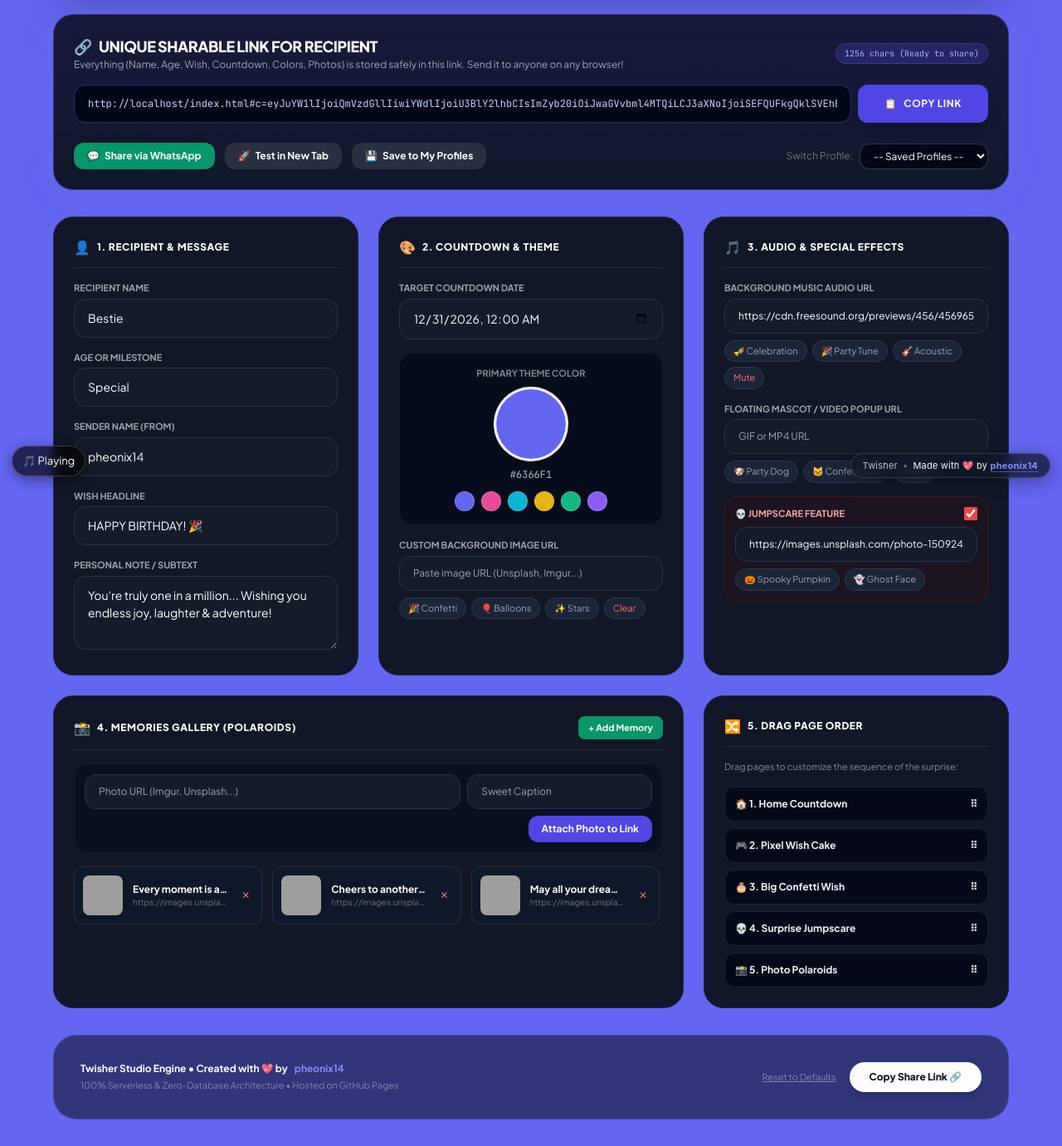
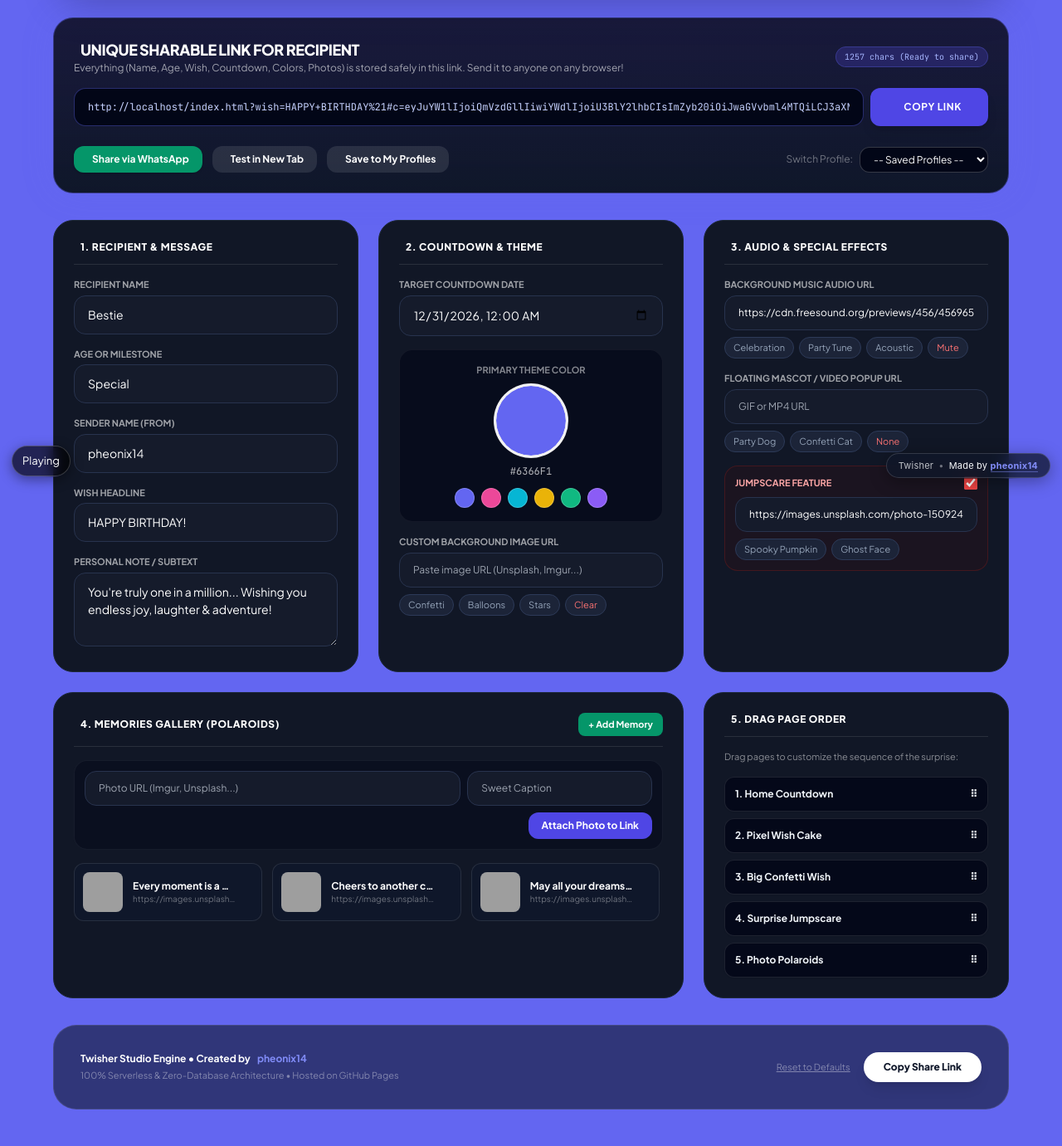
Before and after one commit to pheonix14/twisher, a website: page admin.html in a window 1280 px wide. Shown: the part 212-1593 px from the top of the page at 83% size. Drawn offline with nearby package versions, Linux system fonts and the light colour scheme; grey boxes are pictures that could not be loaded.

Commit message:
style: remove emojis across UI and templates

```diff
--- a/admin.html
+++ b/admin.html
@@ -95,7 +95,7 @@
 </head>
 <body class="min-h-screen p-4 md:p-8">
 
-    <div id="toast" class="toast-notify">✨ Link Copied to Clipboard!</div>
+    <div id="toast" class="toast-notify"> Link Copied to Clipboard!</div>
 
     <div class="max-w-6xl mx-auto space-y-8">
 
@@ -105,7 +105,7 @@
 
             <div>
                 <div class="inline-flex items-center gap-2 px-3 py-1 rounded-full bg-indigo-500/20 border border-indigo-500/30 text-indigo-300 text-xs font-bold uppercase tracking-wider mb-2">
-                    <span>⚡</span> Zero-Database URL Architecture
+                    <span></span> Zero-Database URL Architecture
                 </div>
                 <h1 class="text-3xl md:text-4xl font-black italic tracking-tight uppercase text-white flex items-center gap-3">
                     Twisher Studio
@@ -117,7 +117,7 @@
 
             <div class="flex items-center gap-3">
                 <a href="index.html" id="back-home-btn" class="bg-white/10 hover:bg-white/20 text-white px-5 py-2.5 rounded-full text-xs font-bold uppercase tracking-wider transition flex items-center gap-2">
-                    <span>👁️ Preview</span>
+                    <span>Preview Preview</span>
                 </a>
             </div>
         </header>
@@ -127,7 +127,7 @@
             <div class="flex flex-col md:flex-row justify-between items-start md:items-center gap-4 mb-4">
                 <div>
                     <h2 class="text-lg font-black uppercase tracking-tight text-white flex items-center gap-2">
-                        <span>🔗</span> Unique Sharable Link For Recipient
+                        <span></span> Unique Sharable Link For Recipient
                     </h2>
                     <p class="text-xs text-white/60">
                         Everything (Name, Age, Wish, Countdown, Colors, Photos) is stored safely in this link. Send it to anyone on any browser!
@@ -144,20 +144,20 @@
             <div class="flex flex-col sm:flex-row gap-2 mb-4">
                 <input type="text" id="shareable-url-input" readonly onclick="this.select()" class="custom-input code-font text-xs bg-slate-950 border-indigo-500/40 text-indigo-200 select-all py-3.5">
                 <button onclick="copyShareableUrl()" class="bg-indigo-600 hover:bg-indigo-500 active:scale-95 text-white px-8 py-3.5 rounded-xl font-bold text-xs uppercase tracking-wider transition shadow-lg shrink-0 flex items-center justify-center gap-2">
-                    <span>📋</span> Copy Link
+                    <span></span> Copy Link
                 </button>
             </div>
 
             <!-- Quick Action Row -->
             <div class="flex flex-wrap items-center gap-3 pt-2">
                 <button onclick="shareOnWhatsApp()" class="bg-emerald-600 hover:bg-emerald-500 text-white px-4 py-2 rounded-xl text-xs font-bold transition flex items-center gap-1.5 shadow">
-                    <span>💬</span> Share via WhatsApp
+                    <span></span> Share via WhatsApp
                 </button>
                 <button onclick="openShareableUrl()" class="bg-white/10 hover:bg-white/20 text-white px-4 py-2 rounded-xl text-xs font-bold transition flex items-center gap-1.5">
-                    <span>🚀</span> Test in New Tab
+                    <span></span> Test in New Tab
                 </button>
                 <button onclick="saveCurrentProfile()" class="bg-white/10 hover:bg-white/20 text-white px-4 py-2 rounded-xl text-xs font-bold transition flex items-center gap-1.5">
-                    <span>💾</span> Save to My Profiles
+                    <span></span> Save to My Profiles
                 </button>
                 <div class="ml-auto flex items-center gap-2">
                     <label class="text-xs text-white/40">Switch Profile:</label>
@@ -174,7 +174,7 @@
             <!-- 1. PERSON & MESSAGE -->
             <div class="section-card space-y-4">
                 <div class="flex items-center gap-2 border-b border-white/10 pb-3">
-                    <span class="text-indigo-400">👤</span>
+                    <span class="text-indigo-400"></span>
                     <h3 class="text-xs font-black text-white uppercase tracking-wider">1. Recipient & Message</h3>
                 </div>
 
@@ -195,7 +195,7 @@
 
                 <div>
                     <label class="text-[11px] text-white/60 block mb-1 font-bold uppercase">Wish Headline</label>
-                    <input type="text" id="cfg-wish" placeholder="🎉 HAPPY BIRTHDAY!" oninput="updateAll()" class="custom-input">
+                    <input type="text" id="cfg-wish" placeholder=" HAPPY BIRTHDAY!" oninput="updateAll()" class="custom-input">
                 </div>
 
                 <div>
@@ -207,7 +207,7 @@
             <!-- 2. COUNTDOWN & VISUAL THEME -->
             <div class="section-card space-y-4">
                 <div class="flex items-center gap-2 border-b border-white/10 pb-3">
-                    <span class="text-pink-400">🎨</span>
+                    <span class="text-pink-400"></span>
                     <h3 class="text-xs font-black text-white uppercase tracking-wider">2. Countdown & Theme</h3>
                 </div>
 
@@ -236,9 +236,9 @@
                     <label class="text-[11px] text-white/60 block mb-1 font-bold uppercase">Custom Background Image URL</label>
                     <input type="text" id="cfg-bg" placeholder="Paste image URL (Unsplash, Imgur...)" oninput="updateAll()" class="custom-input text-xs">
                     <div class="flex gap-1.5 mt-2 flex-wrap">
-                        <span onclick="setBg('https://images.unsplash.com/photo-1513151233558-d860c5398176?w=1600')" class="preset-chip">🎉 Confetti</span>
-                        <span onclick="setBg('https://images.unsplash.com/photo-1530103862676-de8c9debad1d?w=1600')" class="preset-chip">🎈 Balloons</span>
-                        <span onclick="setBg('https://images.unsplash.com/photo-1506703719100-a0f3a48c0f86?w=1600')" class="preset-chip">✨ Stars</span>
+                        <span onclick="setBg('https://images.unsplash.com/photo-1513151233558-d860c5398176?w=1600')" class="preset-chip"> Confetti</span>
+                        <span onclick="setBg('https://images.unsplash.com/photo-1530103862676-de8c9debad1d?w=1600')" class="preset-chip"> Balloons</span>
+                        <span onclick="setBg('https://images.unsplash.com/photo-1506703719100-a0f3a48c0f86?w=1600')" class="preset-chip"> Stars</span>
                         <span onclick="setBg('')" class="preset-chip text-red-400">Clear</span>
                     </div>
                 </div>
@@ -247,7 +247,7 @@
             <!-- 3. MEDIA (MUSIC, POPUP, JUMPSCARE) -->
             <div class="section-card space-y-4">
                 <div class="flex items-center gap-2 border-b border-white/10 pb-3">
-                    <span class="text-amber-400">🎵</span>
+                    <span class="text-amber-400"></span>
                     <h3 class="text-xs font-black text-white uppercase tracking-wider">3. Audio & Special Effects</h3>
                 </div>
 
@@ -255,9 +255,9 @@
                     <label class="text-[11px] text-white/60 block mb-1 font-bold uppercase">Background Music Audio URL</label>
                     <input type="text" id="cfg-music" placeholder="Audio URL (.mp3 / .ogg)" oninput="updateAll()" class="custom-input text-xs">
                     <div class="flex gap-1.5 mt-2 flex-wrap">
-                        <span onclick="setMusic('https://cdn.freesound.org/previews/456/456965_5121236-lq.mp3')" class="preset-chip">🎺 Celebration</span>
-                        <span onclick="setMusic('https://cdn.freesound.org/previews/320/320655_5260872-lq.mp3')" class="preset-chip">🎉 Party Tune</span>
-                        <span onclick="setMusic('https://cdn.freesound.org/previews/566/566384_6142149-lq.mp3')" class="preset-chip">🎸 Acoustic</span>
+                        <span onclick="setMusic('https://cdn.freesound.org/previews/456/456965_5121236-lq.mp3')" class="preset-chip"> Celebration</span>
+                        <span onclick="setMusic('https://cdn.freesound.org/previews/320/320655_5260872-lq.mp3')" class="preset-chip"> Party Tune</span>
+                        <span onclick="setMusic('https://cdn.freesound.org/previews/566/566384_6142149-lq.mp3')" class="preset-chip"> Acoustic</span>
                         <span onclick="setMusic('')" class="preset-chip text-red-400">Mute</span>
                     </div>
                 </div>
@@ -266,21 +266,21 @@
                     <label class="text-[11px] text-white/60 block mb-1 font-bold uppercase">Floating Mascot / Video Popup URL</label>
                     <input type="text" id="cfg-popup" placeholder="GIF or MP4 URL" oninput="updateAll()" class="custom-input text-xs">
                     <div class="flex gap-1.5 mt-2 flex-wrap">
-                        <span onclick="setPopup('https://media.giphy.com/media/blSTtZehjAZ8I/giphy.gif')" class="preset-chip">🐶 Party Dog</span>
-                        <span onclick="setPopup('https://media.giphy.com/media/artj92V8o75VPL7AeQ/giphy.gif')" class="preset-chip">🐱 Confetti Cat</span>
+                        <span onclick="setPopup('https://media.giphy.com/media/blSTtZehjAZ8I/giphy.gif')" class="preset-chip"> Party Dog</span>
+                        <span onclick="setPopup('https://media.giphy.com/media/artj92V8o75VPL7AeQ/giphy.gif')" class="preset-chip"> Confetti Cat</span>
                         <span onclick="setPopup('')" class="preset-chip text-red-400">None</span>
                     </div>
                 </div>
 
                 <div class="p-3 bg-red-950/20 border border-red-900/40 rounded-2xl space-y-2">
                     <div class="flex items-center justify-between">
-                        <label class="text-[11px] text-red-300 font-bold uppercase">💀 Jumpscare Feature</label>
+                        <label class="text-[11px] text-red-300 font-bold uppercase"> Jumpscare Feature</label>
                         <input type="checkbox" id="cfg-scare-enabled" checked onchange="updateAll()" class="w-4 h-4 accent-red-500 cursor-pointer">
                     </div>
                     <input type="text" id="cfg-scare" placeholder="Jumpscare image/video URL" oninput="updateAll()" class="custom-input text-xs">
                     <div class="flex gap-1.5 flex-wrap">
-                        <span onclick="setScare('https://images.unsplash.com/photo-1509248961158-e54f6934749c?w=800')" class="preset-chip">🎃 Spooky Pumpkin</span>
-                        <span onclick="setScare('https://images.unsplash.com/photo-1508361001413-7a9dca21d08a?w=800')" class="preset-chip">👻 Ghost Face</span>
+                        <span onclick="setScare('https://images.unsplash.com/photo-1509248961158-e54f6934749c?w=800')" class="preset-chip"> Spooky Pumpkin</span>
+                        <span onclick="setScare('https://images.unsplash.com/photo-1508361001413-7a9dca21d08a?w=800')" class="preset-chip"> Ghost Face</span>
                     </div>
                 </div>
             </div>
@@ -289,7 +289,7 @@
             <div class="section-card md:col-span-2 space-y-4">
                 <div class="flex items-center justify-between border-b border-white/10 pb-3">
                     <div class="flex items-center gap-2">
-                        <span class="text-emerald-400">📸</span>
+                        <span class="text-emerald-400"></span>
                         <h3 class="text-xs font-black text-white uppercase tracking-wider">4. Memories Gallery (Polaroids)</h3>
                     </div>
                     <button onclick="addMemoryPrompt()" class="bg-emerald-600 hover:bg-emerald-500 text-white text-[11px] font-bold px-3 py-1.5 rounded-lg transition">
@@ -317,7 +317,7 @@
             <!-- 5. JOURNEY FLOW (DRAGGABLE) -->
             <div class="section-card space-y-4">
                 <div class="flex items-center gap-2 border-b border-white/10 pb-3">
-                    <span class="text-purple-400">🔀</span>
+                    <span class="text-purple-400"></span>
                     <h3 class="text-xs font-black text-white uppercase tracking-wider">5. Drag Page Order</h3>
                 </div>
 
@@ -325,19 +325,19 @@
 
                 <ul id="page-list" class="space-y-2">
                     <li class="p-3 bg-slate-950/80 border border-white/10 rounded-xl flex justify-between items-center text-xs font-bold cursor-move shadow-sm hover:border-indigo-500 transition" data-id="index.html">
-                        <span>🏠 1. Home Countdown</span> <span>⠿</span>
+                        <span> 1. Home Countdown</span> <span>⠿</span>
                     </li>
                     <li class="p-3 bg-slate-950/80 border border-white/10 rounded-xl flex justify-between items-center text-xs font-bold cursor-move shadow-sm hover:border-indigo-500 transition" data-id="game.html">
-                        <span>🎮 2. Pixel Wish Cake</span> <span>⠿</span>
+                        <span> 2. Pixel Wish Cake</span> <span>⠿</span>
                     </li>
                     <li class="p-3 bg-slate-950/80 border border-white/10 rounded-xl flex justify-between items-center text-xs font-bold cursor-move shadow-sm hover:border-indigo-500 transition" data-id="wish.html">
-                        <span>🎂 3. Big Confetti Wish</span> <span>⠿</span>
+                        <span> 3. Big Confetti Wish</span> <span>⠿</span>
                     </li>
                     <li class="p-3 bg-slate-950/80 border border-white/10 rounded-xl flex justify-between items-center text-xs font-bold cursor-move shadow-sm hover:border-indigo-500 transition" data-id="jumpscare.html">
-                        <span>💀 4. Surprise Jumpscare</span> <span>⠿</span>
+                        <span> 4. Surprise Jumpscare</span> <span>⠿</span>
                     </li>
                     <li class="p-3 bg-slate-950/80 border border-white/10 rounded-xl flex justify-between items-center text-xs font-bold cursor-move shadow-sm hover:border-indigo-500 transition" data-id="gallery.html">
-                        <span>📸 5. Photo Polaroids</span> <span>⠿</span>
+                        <span> 5. Photo Polaroids</span> <span>⠿</span>
                     </li>
                 </ul>
             </div>
@@ -347,7 +347,7 @@
         <footer class="p-8 bg-slate-900/60 rounded-[28px] border border-white/10 flex flex-col md:flex-row justify-between items-center gap-4 text-xs text-white/60">
             <div>
                 <p class="font-bold text-white flex items-center gap-2">
-                    Twisher Studio Engine • Created with 💖 by <a href="https://github.com/pheonix14" target="_blank" class="text-indigo-400 font-bold hover:underline">pheonix14</a>
+                    Twisher Studio Engine • Created by <a href="https://github.com/pheonix14" target="_blank" class="text-indigo-400 font-bold hover:underline">pheonix14</a>
                 </p>
                 <p class="text-[11px] text-white/40 mt-1">
                     100% Serverless & Zero-Database Architecture • Hosted on GitHub Pages
@@ -358,7 +358,7 @@
                     Reset to Defaults
                 </button>
                 <button onclick="copyShareableUrl()" class="bg-white text-slate-900 font-black px-6 py-2.5 rounded-full hover:scale-105 active:scale-95 transition shadow-lg">
-                    Copy Share Link 🔗
+                    Copy Share Link
                 </button>
             </div>
         </footer>
@@ -419,7 +419,7 @@
             const urlInput = document.getElementById('new-mem-url');
             const capInput = document.getElementById('new-mem-cap');
             const url = urlInput.value.trim();
-            const cap = capInput.value.trim() || 'A cherished memory ✨';
+            const cap = capInput.value.trim() || 'A cherished memory ';
 
             if (!url) {
                 alert("Please provide an image URL first!");
@@ -433,7 +433,7 @@
 
             renderMemoriesList();
             updateAll();
-            showToast("📸 Memory Added to Link!");
+            showToast(" Memory Added to Link!");
         }
 
         function removeMemory(index) {
@@ -459,7 +459,7 @@
                         <p class="text-xs font-bold truncate text-white">${escapeHtml(m.caption)}</p>
                         <p class="text-[10px] text-white/40 truncate">${escapeHtml(m.src)}</p>
                     </div>
-                    <button onclick="removeMemory(${idx})" class="text-red-400 hover:text-red-300 p-1 text-xs" title="Remove">✕</button>
+                    <button onclick="removeMemory(${idx})" class="text-red-400 hover:text-red-300 p-1 text-xs" title="Remove"></button>
                 </div>
             `).join('');
         }
@@ -500,10 +500,10 @@
             input.select();
             input.setSelectionRange(0, 99999);
             navigator.clipboard.writeText(input.value).then(() => {
-                showToast("📋 Link Copied! Send it to your friend.");
+                showToast(" Link Copied! Send it to your friend.");
             }).catch(() => {
                 document.execCommand('copy');
-                showToast("📋 Link Copied!");
+                showToast(" Link Copied!");
             });
         }
 
@@ -543,7 +543,7 @@
             profiles[name] = currentConfig;
             localStorage.setItem('twisher_saved_profiles', JSON.stringify(profiles));
             updateProfileDropdown();
-            showToast(`💾 Saved profile "${name}"!`);
+            showToast(` Saved profile "${name}"!`);
         }
 
         function updateProfileDropdown() {
@@ -565,7 +565,7 @@
                 currentConfig = profiles[name];
                 populateForm(currentConfig);
                 updateAll();
-                showToast(`📂 Loaded profile "${name}"!`);
+                showToast(` Loaded profile "${name}"!`);
             }
         }
 
--- a/engine.js
+++ b/engine.js
@@ -14,7 +14,7 @@ const DEFAULT_CONFIG = {
     name: "Bestie",
     age: "Special",
     from: "pheonix14",
-    wish: "HAPPY BIRTHDAY! 🎉",
+    wish: "HAPPY BIRTHDAY! ",
     sub: "You're truly one in a million... Wishing you endless joy, laughter & adventure!",
     targetDate: "2026-12-31T00:00",
     themeColor: "#6366f1",
@@ -25,9 +25,9 @@ const DEFAULT_CONFIG = {
     showJumpscare: true,
     pageOrder: DEFAULT_ORDER,
     memories: [
-        { src: "https://images.unsplash.com/photo-1513151233558-d860c5398176?w=800", caption: "Every moment is a memory worth celebrating ✨" },
-        { src: "https://images.unsplash.com/photo-1464349095431-e9a21285b5f3?w=800", caption: "Cheers to another chapter of awesomeness 🎂" },
-        { src: "https://images.unsplash.com/photo-1530103862676-de8c9debad1d?w=800", caption: "May all your dreams take flight! 🎈" }
+        { src: "https://images.unsplash.com/photo-1513151233558-d860c5398176?w=800", caption: "Every moment is a memory worth celebrating " },
+        { src: "https://images.unsplash.com/photo-1464349095431-e9a21285b5f3?w=800", caption: "Cheers to another chapter of awesomeness " },
+        { src: "https://images.unsplash.com/photo-1530103862676-de8c9debad1d?w=800", caption: "May all your dreams take flight! " }
     ]
 };
 
@@ -214,7 +214,7 @@ function initMedia(cfg) {
             <div style="position:fixed; bottom:60px; left:16px; width:150px; z-index:9990;
                         border:2px solid rgba(255,255,255,0.4); border-radius:16px; overflow:hidden;
                         box-shadow: 0 10px 25px rgba(0,0,0,0.6); background: rgba(0,0,0,0.85); backdrop-filter: blur(10px);">
-                <button onclick="this.parentElement.remove()" style="position:absolute; top:4px; right:6px; background:rgba(0,0,0,0.6); color:white; border:none; border-radius:50%; width:20px; height:20px; font-size:11px; cursor:pointer; z-index:10;">✕</button>
+                <button onclick="this.parentElement.remove()" style="position:absolute; top:4px; right:6px; background:rgba(0,0,0,0.6); color:white; border:none; border-radius:50%; width:20px; height:20px; font-size:11px; cursor:pointer; z-index:10;"></button>
                 ${cfg.popupVid.match(/\.(mp4|webm|ogg|mov)$/i) ?
                     `<video src="${cfg.popupVid}" autoplay loop muted playsinline style="width:100%; display:block;"></video>` :
                     `<img src="${cfg.popupVid}" style="width:100%; display:block; object-fit:cover;" />`
@@ -229,7 +229,7 @@ function createMusicControl() {
     const btn = document.createElement('button');
     btn.id = 'twisher-music-toggle';
     btn.setAttribute('title', 'Toggle Music');
-    btn.innerHTML = '🎵';
+    btn.innerHTML = '';
     btn.style.cssText = `
         position: fixed;
         bottom: 14px;
@@ -251,10 +251,10 @@ function createMusicControl() {
         if (!audio) return;
         if (audio.paused) {
             audio.play();
-            btn.innerHTML = '🎵 Playing';
+            btn.innerHTML = ' Playing';
         } else {
             audio.pause();
-            btn.innerHTML = '🔇 Muted';
+            btn.innerHTML = ' Muted';
         }
     };
     document.body.appendChild(btn);
@@ -263,7 +263,7 @@ function createMusicControl() {
 function updateMusicBadge(isPlaying) {
     const btn = document.getElementById('twisher-music-toggle');
     if (btn) {
-        btn.innerHTML = isPlaying ? '🎵 Playing' : '🎵 Tap to Play';
+        btn.innerHTML = isPlaying ? ' Playing' : ' Tap to Play';
     }
 }
 
@@ -308,7 +308,7 @@ function injectPhoenixCredit() {
     badge.innerHTML = `
         <span style="opacity:0.75;">Twisher</span>
         <span style="opacity:0.4;">•</span>
-        <span>Made with 💖 by <a href="https://github.com/pheonix14" target="_blank" rel="noopener" style="color:#818cf8; font-weight:700; text-decoration:none; border-bottom:1px solid rgba(129,140,248,0.5);">pheonix14</a></span>
+        <span>Made by <a href="https://github.com/pheonix14" target="_blank" rel="noopener" style="color:#818cf8; font-weight:700; text-decoration:none; border-bottom:1px solid rgba(129,140,248,0.5);">pheonix14</a></span>
     `;
     badge.style.cssText = `
         position: fixed;
```
Also changed, not shown: gallery.html (+5 -5 lines), game.html (+1 -1 lines), index.html (+3 -3 lines), wish.html (+8 -8 lines), README.md.
